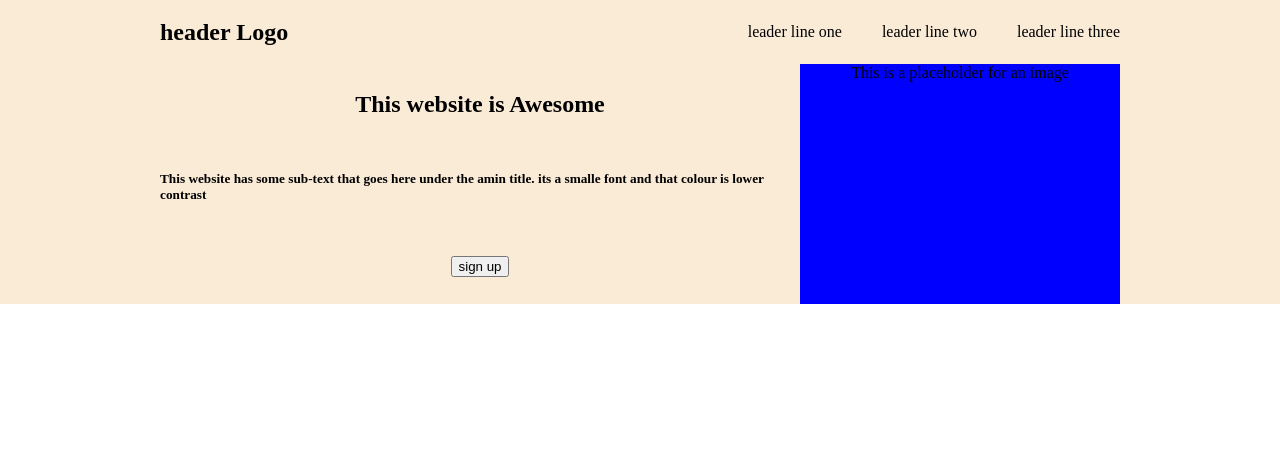
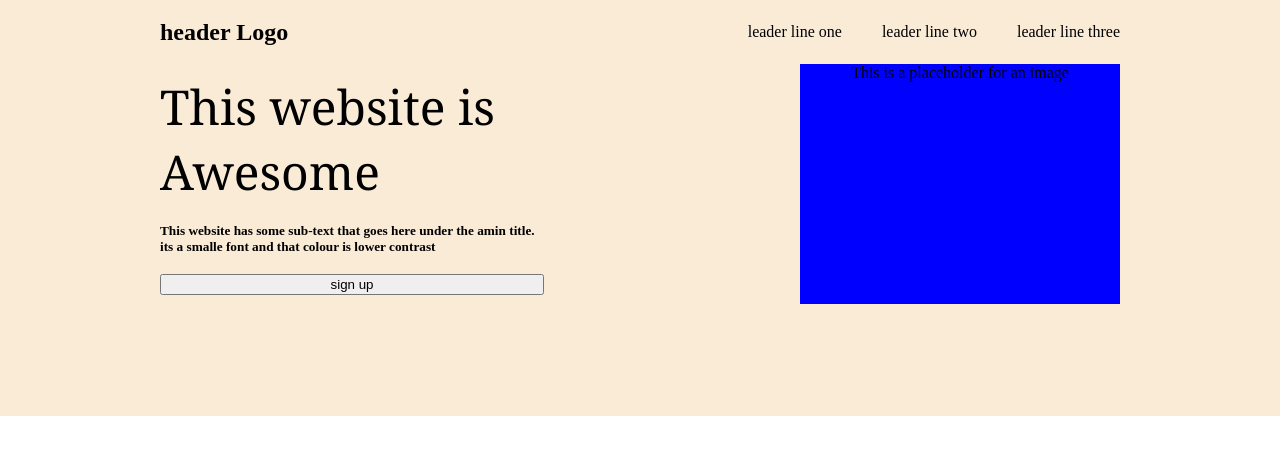
Before and after one commit to Niteen01/Project01, a plain HTML site: page index.html in a window 1280 px wide. Drawn offline with Linux system fonts and the light colour scheme.

Commit message:
added lower sec

```diff
--- a/index.html
+++ b/index.html
@@ -24,7 +24,7 @@
     </div>
     <div class="header">
         <div class="texts">
-            <h1>This website is Awesome</h1>
+            <h1 class="heading">This website is Awesome</h1>
             <h5>This website has some sub-text that goes here under the amin title. its a smalle font and that colour is lower contrast </h5>
             <button>
                 sign up
--- a/style.css
+++ b/style.css
@@ -18,24 +18,27 @@
   list-style: none;
 }
 section{
-  padding: 0 10em;
+  padding: 0 10em 7em;
   background-color: antiquewhite;
 
 }
 
 .header{
   display: flex;
-  justify-content: space-around;
+  justify-content: space-between;
 }
 
 .texts{
   display: flex;
   flex-direction: column;
   justify-content: space-around;
-  align-items: center;
+  align-items: left;
+  max-width: 40%;
 }
-.texts.h1{
-  font-size: xx-large;
+.heading{
+  font-family: Georgia, 'Times New Roman', Times, serif;
+  font-size: xxx-large;
+  font-weight: 500;
 }
 .image .image-bg{
   height: 15em;
```
